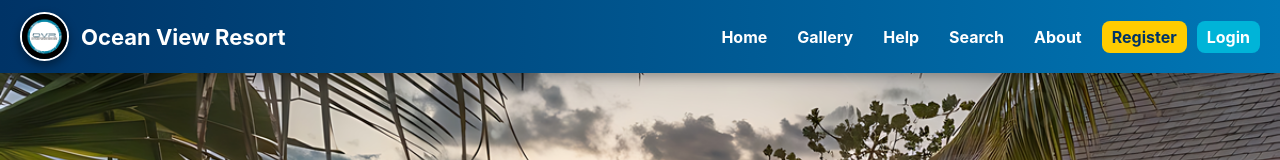
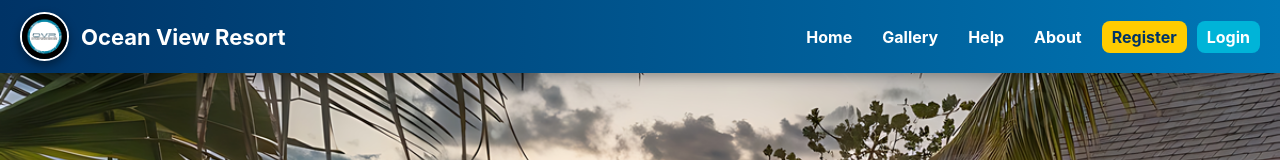
Before and after one commit to TarshikaMendis/ocean_view_resort, a React (Create React App) app in the folder frontend/: page / in a window 1280 px wide. Shown: the top 160 px of the page. Built offline with nearby package versions, Linux system fonts and the light colour scheme.

Commit message:
UI change

```diff
--- a/frontend/src/components/Navbar.js
+++ b/frontend/src/components/Navbar.js
@@ -72,9 +72,7 @@ function Navbar() {
           Help
         </Link>
 
-        <Link to="/search-reservation" style={linkStyle}>
-          Search
-        </Link>
+
 
         <Link to="/about-contact" style={linkStyle}>
           About
@@ -120,7 +118,9 @@ function Navbar() {
               Book Room
             </Link>
 
-
+            <Link to="/search-reservation" style={linkStyle}>
+              Search
+            </Link>
 
             {/* Admin Only Links */}
             {role === "ADMIN" && (
```
